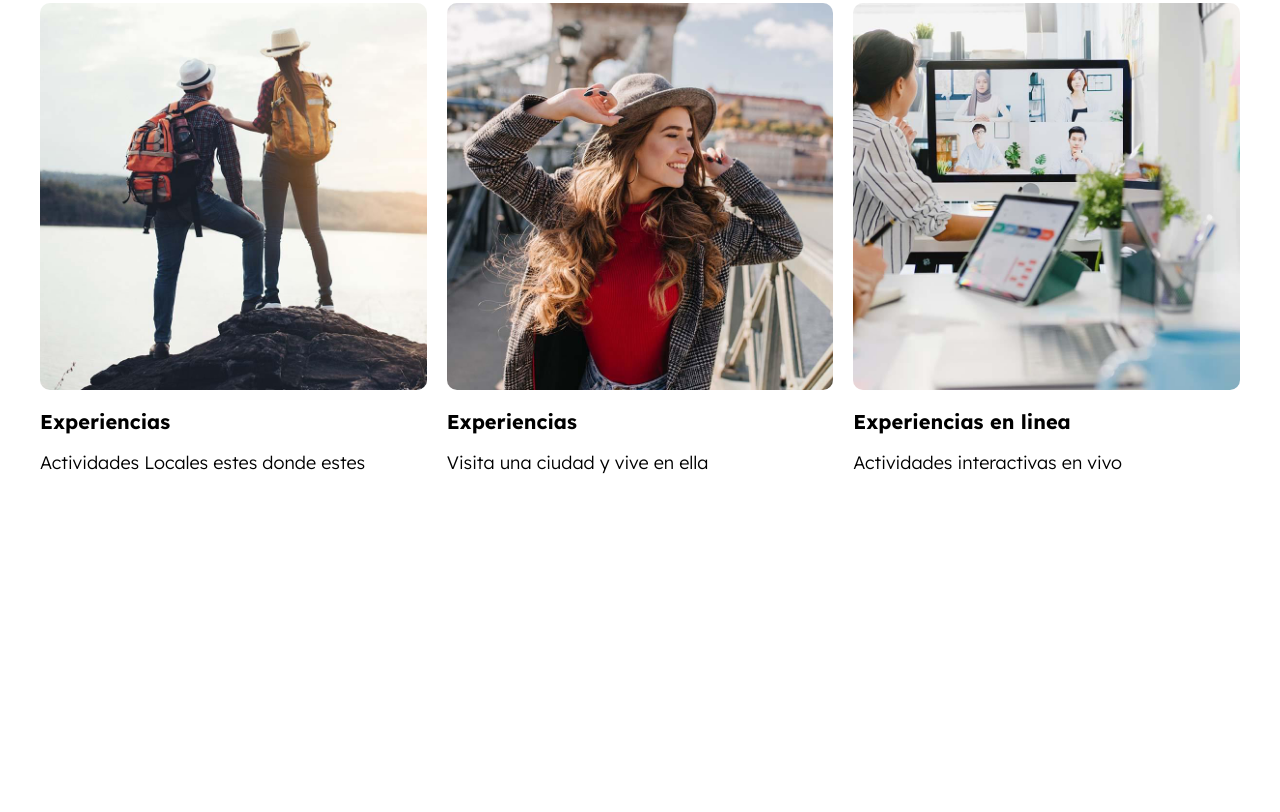
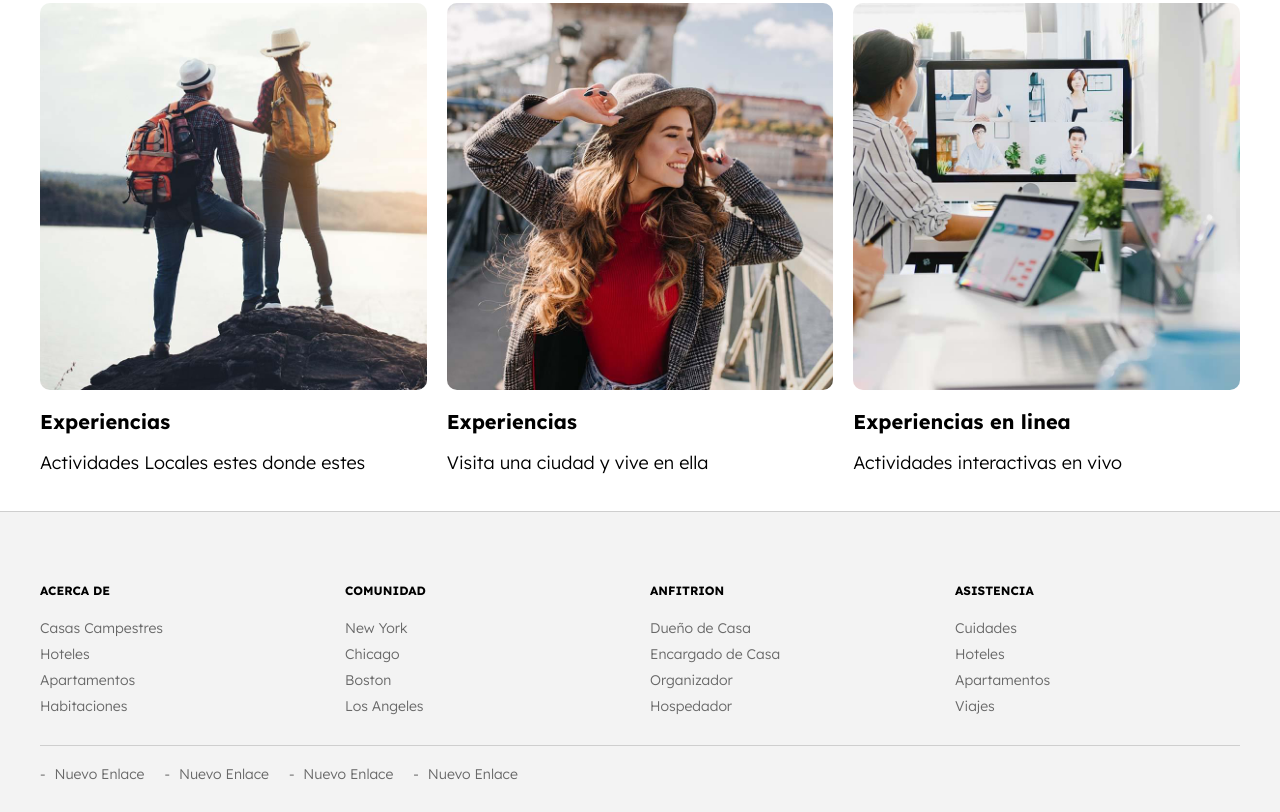
Before and after one commit to Benjamin70/Airbnb-Demo, a website: page index.html in a window 1280 px wide. Shown: the part 2299-3111 px from the top of the page. Before the commit the page ends 2810 px from the top, so only its background shows below. Drawn offline with Linux system fonts and the light colour scheme.

Commit message:
Footer Finalizado

```diff
--- a/index.html
+++ b/index.html
@@ -227,5 +227,63 @@
             <!--Experiencias Listado-->
         </div>
     </main>
+
+    <footer class="footer">
+        <div class="footer__grid contenedor">
+            <div class="footer__widget">
+                <h3 class="footer__heading">Acerca de</h3>
+
+                <nav class="footer__menu">
+                    <a  class="footer__enlace" href="#">Casas Campestres</a>
+                    <a class="footer__enlace" href="#">Hoteles</a>
+                    <a class="footer__enlace" href="#">Apartamentos</a>
+                    <a class="footer__enlace" href="#">Habitaciones</a>
+                </nav>
+            </div><!--Opcciones Footer-->
+
+            <div class="footer__widget">
+                <h3 class="footer__heading">Comunidad</h3>
+
+                <nav class="footer__menu">
+                    <a class="footer__enlace" href="#">New York</a>
+                    <a class="footer__enlace" href="#">Chicago</a>
+                    <a class="footer__enlace" href="#">Boston</a>
+                    <a class="footer__enlace" href="#">Los Angeles</a>
+                </nav>
+            </div><!--Opcciones Footer-->
+
+            <div class="footer__widget">
+                <h3 class="footer__heading">Anfitrion</h3>
+
+                <nav class="footer__menu">
+                    <a class="footer__enlace" href="#">Dueño de Casa</a>
+                    <a class="footer__enlace" href="#">Encargado de Casa</a>
+                    <a class="footer__enlace" href="#">Organizador</a>
+                    <a class="footer__enlace" href="#">Hospedador</a>
+                </nav>
+            </div><!--Opcciones Footer-->
+
+            <div class="footer__widget">
+                <h3 class="footer__heading">Asistencia</h3>
+
+                <nav class="footer__menu">
+                    <a class="footer__enlace" href="#">Cuidades</a>
+                    <a class="footer__enlace" href="#">Hoteles</a>
+                    <a class="footer__enlace" href="#">Apartamentos</a>
+                    <a class="footer__enlace" href="#">Viajes</a>
+                </nav>
+            </div><!--Opcciones Footer-->
+
+        </div>
+
+        <div class="footer__barra contenedor">
+            <nav class="footer__barranav">
+                <a class="footer__enlace footer__enlace--barra" href="#">Nuevo Enlace</a>
+                <a class="footer__enlace footer__enlace--barra" href="#">Nuevo Enlace</a>
+                <a class="footer__enlace footer__enlace--barra" href="#">Nuevo Enlace</a>
+                <a class="footer__enlace footer__enlace--barra" href="#">Nuevo Enlace</a>
+            </nav>
+        </div>
+    </footer>
 </body>
 </html>
--- a/src/scss/app.scss
+++ b/src/scss/app.scss
@@ -1,3 +1,4 @@
 @use 'base';
 @use 'ui/header';
 @use 'ui/contenido';
+@use 'ui/footer';
--- /dev/null
+++ b/src/scss/ui/footer/_footer.scss
@@ -0,0 +1,52 @@
+@use 'base/variables' as v;
+@use 'base/mixins' as m;
+
+.footer{
+    background-color: lighten(v.$grisClaro, 7%);
+    border-top: 1px solid lighten(v.$gris, 40%);
+    padding-top: 5rem;
+    &__grid {
+        @include m.tablet{
+            @include m.grid(2, 2rem)
+        }
+
+        @include m.desktop{
+            @include m.grid(4, 2rem);
+        }
+    }
+
+    &__heading {
+        text-transform: uppercase;
+        font-size: 1.2rem;
+    }
+
+    &__enlace {
+        display: block;
+        color: v.$gris;
+        font-size: 1.4rem;
+        margin-bottom: 1rem;
+    }
+
+    &__barra{
+        border-top: 1px solid lighten(v.$gris, 40%);
+        margin-top: 2rem;
+        padding: 2rem 0;
+    }
+
+    &__barranav {
+        display: flex;
+        flex-direction: column;
+
+        @include m.tablet{
+            flex-direction: row;
+            gap: 2rem;
+        }
+    }
+
+    &__enlace--barra{
+        &::before{
+            content: " - ";
+            margin-right: .5rem;
+        }
+    }
+}
--- /dev/null
+++ b/src/scss/ui/footer/_index.scss
@@ -0,0 +1 @@
+@forward 'footer';
```
Also changed, not shown: build/css/app.css, 1 other file.
